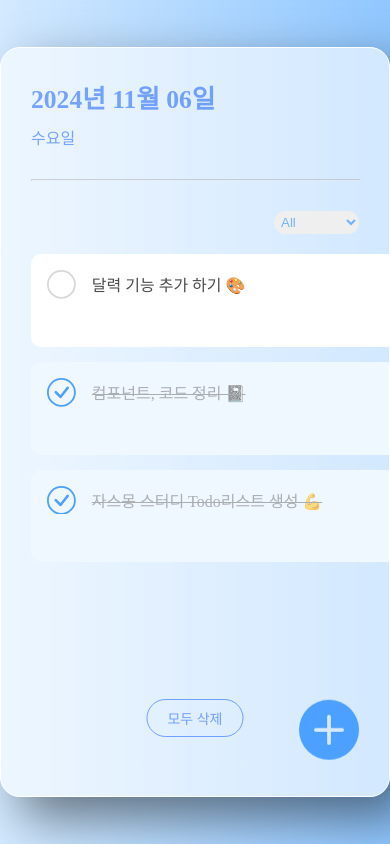
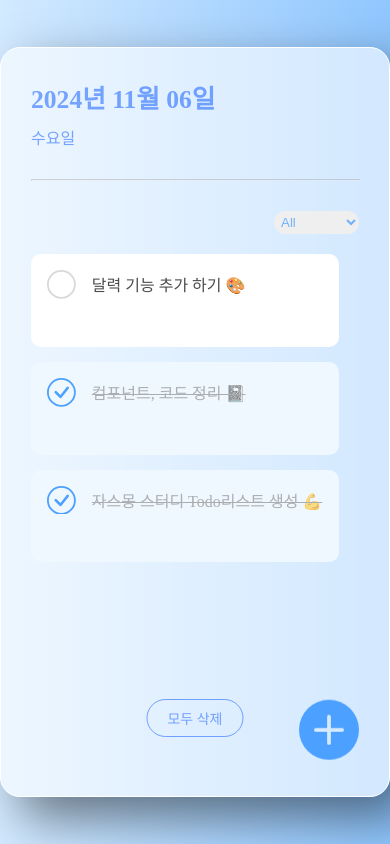
Before and after one commit to ydw1996/react-todo, a React (Create React App) app: page / in a window 390 px wide. Built offline with nearby package versions, Linux system fonts and the light colour scheme; a web font is replaced by a local one.

Commit message:
style: 반응형 스타일 수정

```diff
--- a/src/assets/style/TodoBoard.css
+++ b/src/assets/style/TodoBoard.css
@@ -31,3 +31,9 @@ hr {
     display: flex;
     padding-bottom: 80px;
 }
+
+@media (max-width: 725px) {
+    .todo-container {
+        width: 100vh;
+    }
+}
--- a/src/assets/style/TodoItem.css
+++ b/src/assets/style/TodoItem.css
@@ -6,7 +6,6 @@
     padding: 1rem 1rem 3rem 1rem;
     display: flex;
     align-items: center;
-  width: 340px;
 }
 
 .todo-item.checked {
--- a/src/assets/style/TodoList.css
+++ b/src/assets/style/TodoList.css
@@ -1,5 +1,4 @@
 .todo-list {
-  min-width: 400px;
     height: 50vh;
     color: rgb(76, 76, 76);
     overflow-y: scroll;
@@ -14,3 +13,10 @@
     background-color: rgba(76, 160, 255, 0.54);
     border-radius: 10px;
 }
+
+/* PC */
+@media (min-width: 725px) {
+    .todo-list {
+        min-width: 400px;
+    }
+}
```
Lines whose indentation alone changed are shown as unchanged.
